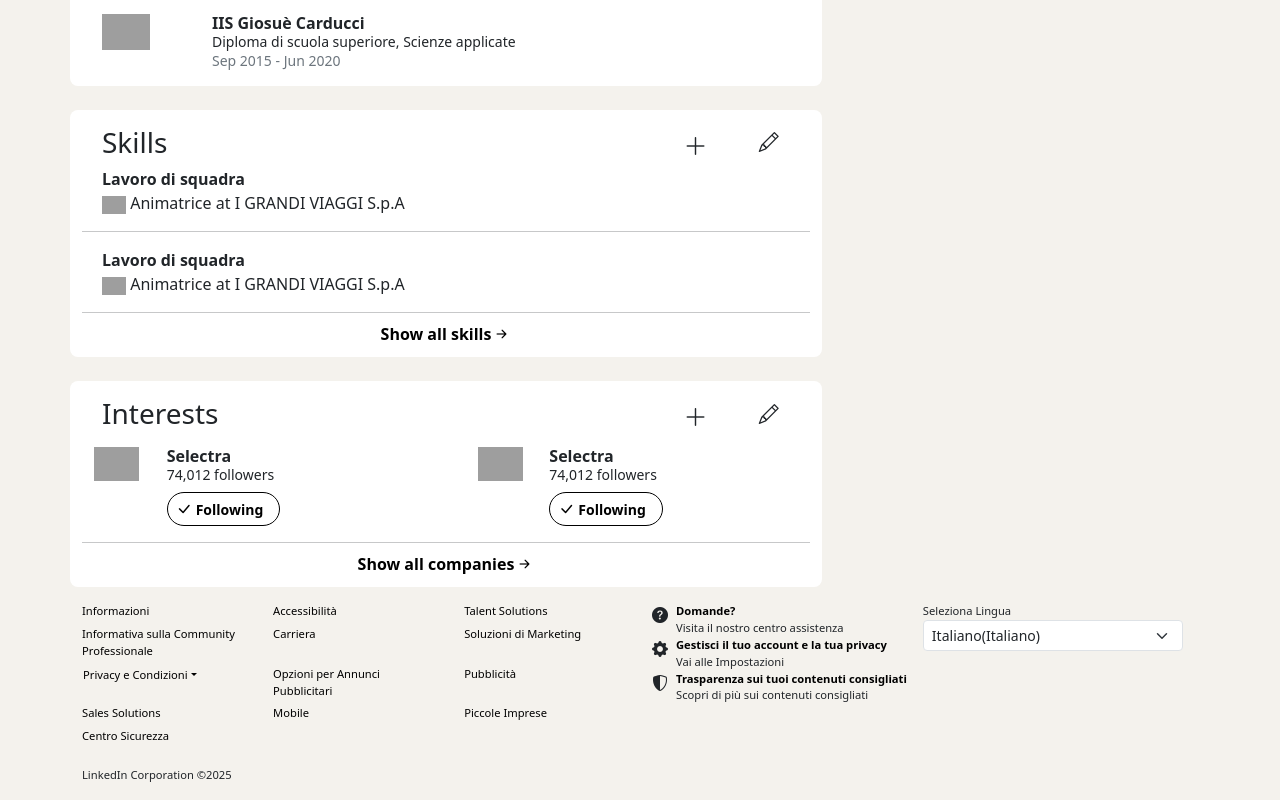
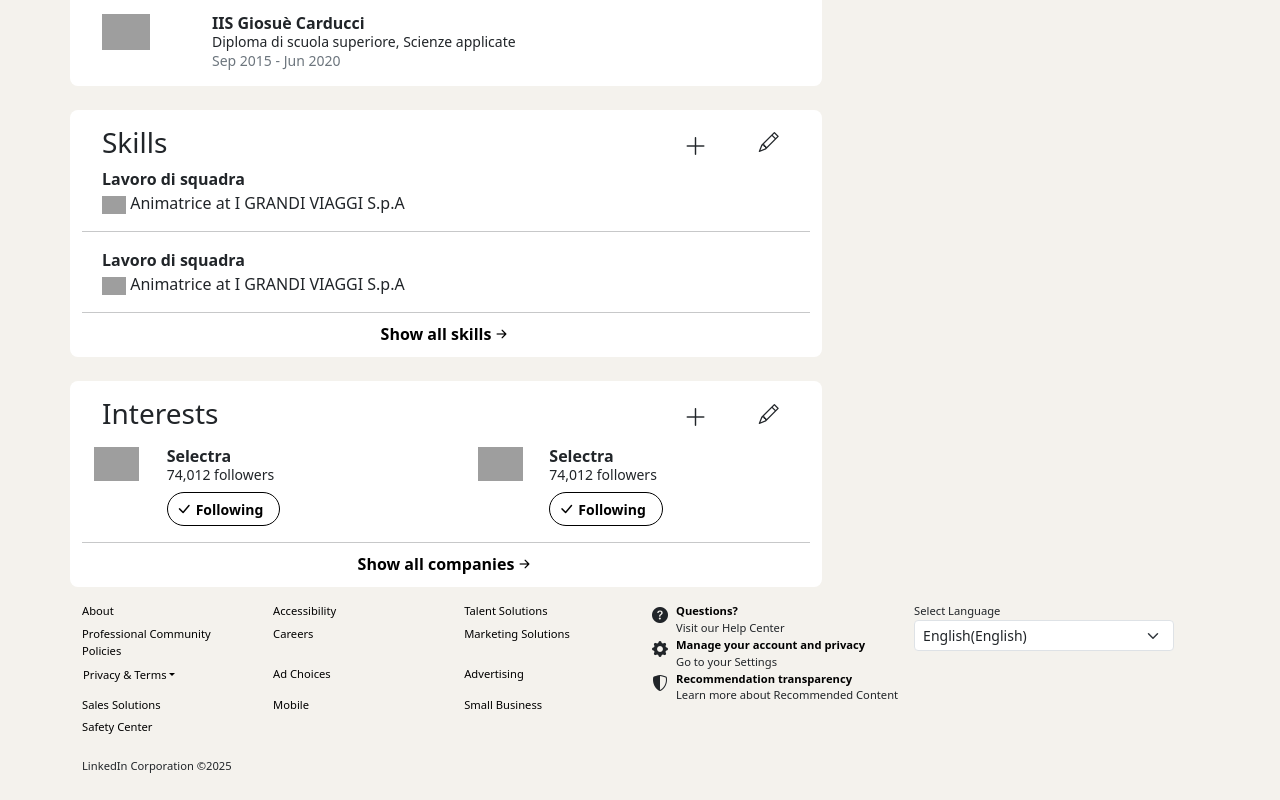
Before and after one commit to Gianlu201/LinkedIn-Clone, a React (Vite) app in the folder linkedin-team1/: page / in a window 1280 px wide. Shown: the part 2338-3138 px from the top of the page. Built offline with nearby package versions, Linux system fonts and the light colour scheme; grey boxes are pictures that could not be loaded.

Commit message:
lingua cambiata

```diff
--- a/linkedin-team1/src/components/Footer.jsx
+++ b/linkedin-team1/src/components/Footer.jsx
@@ -9,22 +9,22 @@ const Footer = () => {
         <Col xs={6}>
           <ul className="d-flex flex-wrap anchor-list justify-content-between">
             <li>
-              <a href="#">Informazioni</a>
+              <a href="#">About</a>
             </li>
             <li>
-              <a href="#">Accessibilità</a>
+              <a href="#">Accessibility</a>
             </li>
             <li>
               <a href="#">Talent Solutions</a>
             </li>
             <li>
-              <a href="#">Informativa sulla Community Professionale</a>
+              <a href="#">Professional Community Policies</a>
             </li>
             <li>
-              <a href="#">Carriera</a>
+              <a href="#">Careers</a>
             </li>
             <li>
-              <a href="#">Soluzioni di Marketing</a>
+              <a href="#">Marketing Solutions</a>
             </li>
             <li>
               <Dropdown>
@@ -33,36 +33,35 @@ const Footer = () => {
                   className="drop-list"
                   id="dropdown-basic"
                 >
-                  Privacy e Condizioni
+                  Privacy & Terms
                 </Dropdown.Toggle>
                 <Dropdown.Menu>
                   <Dropdown.Item href="#/action-1">
-                    Informativa sulla privacy
+                    Privacy Policy
                   </Dropdown.Item>
                   <Dropdown.Item href="#/action-2">
-                    Contratto di licenza
+                    User Agreement
                   </Dropdown.Item>
                   <Dropdown.Item href="#/action-3">
-                    Termini e condizioni delle pagine
+                    Pages Terms
                   </Dropdown.Item>
                   <Dropdown.Item href="#/action-4">
-                    Informativa sui cookies
+                    Cookie Policy
                   </Dropdown.Item>
                   <Dropdown.Item href="#/action-5">
-                    Informativa sul copyright
+                    Copyright Policy
                   </Dropdown.Item>
                   <Dropdown.Item href="#/action-6">
-                    Opzioni relative all'informativa sulla privacy(Stato della
-                    California)
+                    Your California privacy choices
                   </Dropdown.Item>
                 </Dropdown.Menu>
               </Dropdown>
             </li>
             <li>
-              <a href="#">Opzioni per Annunci Pubblicitari</a>
+              <a href="#">Ad Choices</a>
             </li>
             <li>
-              <a href="#">Pubblicità</a>
+              <a href="#">Advertising</a>
             </li>
             <li>
               <a href="#">Sales Solutions</a>
@@ -71,10 +70,10 @@ const Footer = () => {
               <a href="#">Mobile</a>
             </li>
             <li>
-              <a href="#">Piccole Imprese</a>
+              <a href="#">Small Business</a>
             </li>
             <li>
-              <a href="#">Centro Sicurezza</a>
+              <a href="#">Safety Center</a>
             </li>
           </ul>
         </Col>
@@ -85,42 +84,42 @@ const Footer = () => {
                 <i className="bi bi-question-circle-fill d-inline-block fs-6 me-2"></i>
                 <div>
                   <a className="fw-bold" href="#">
-                    Domande?
+                    Questions?
                   </a>
-                  <p>Visita il nostro centro assistenza</p>
+                  <p>Visit our Help Center</p>
                 </div>
               </li>
               <li className="d-flex">
                 <i className="bi bi-gear-fill d-inline-block fs-6 me-2"></i>
                 <div>
                   <a className="fw-bold" href="#">
-                    Gestisci il tuo account e la tua privacy
+                    Manage your account and privacy
                   </a>
-                  <p>Vai alle Impostazioni</p>
+                  <p>Go to your Settings</p>
                 </div>
               </li>
               <li className="d-flex">
                 <i className="bi bi-shield-shaded d-inline-block fs-6 me-2"></i>
                 <div>
                   <a className="fw-bold" href="#">
-                    Trasparenza sui tuoi contenuti consigliati
+                    Recommendation transparency
                   </a>
-                  <p>Scopri di più sui contenuti consigliati</p>
+                  <p>Learn more about Recommended Content</p>
                 </div>
               </li>
             </ul>
             <div className="ms-lg-3">
-              <label>Seleziona Lingua</label>
+              <label>Select Language</label>
               <Form.Select
                 size="sm"
                 style={{ width: "260px" }}
                 aria-label="Default select example"
               >
-                <option>Italiano(Italiano)</option>
-                <option>English(Inglese)</option>
-                <option>Spanish(Spagnolo</option>
-                <option>French(Francese)</option>
-                <option>Deutsch(Tedesco)</option>
+                <option>English(English)</option>
+                <option>Italiano(Italian)</option>
+                <option>Español(Spanish)</option>
+                <option>Français(French)</option>
+                <option>Deutsch(German)</option>
               </Form.Select>
             </div>
           </div>
```
